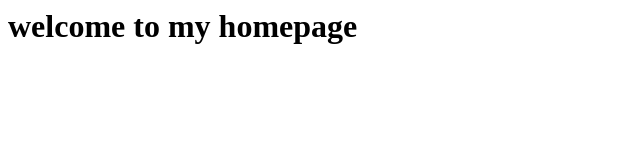
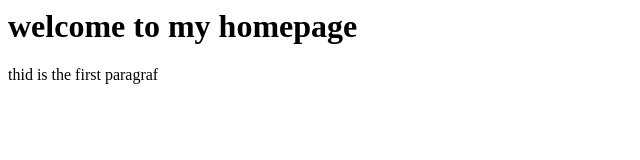
Before and after one commit to majedabdolahi/majedabdolahi, a plain HTML site: page index.html in a window 1280 px wide. Shown: the whole page, without its empty margins (0-640 px from the left). Drawn offline with Linux system fonts and the light colour scheme.

Commit message:
edited index.html

```diff
--- a/index.html
+++ b/index.html
@@ -4,5 +4,6 @@
 </head>
 <body>
 <h1> welcome to my homepage </h1>
+<p> thid is the first paragraf </p>
 </body>
 </html>
```
